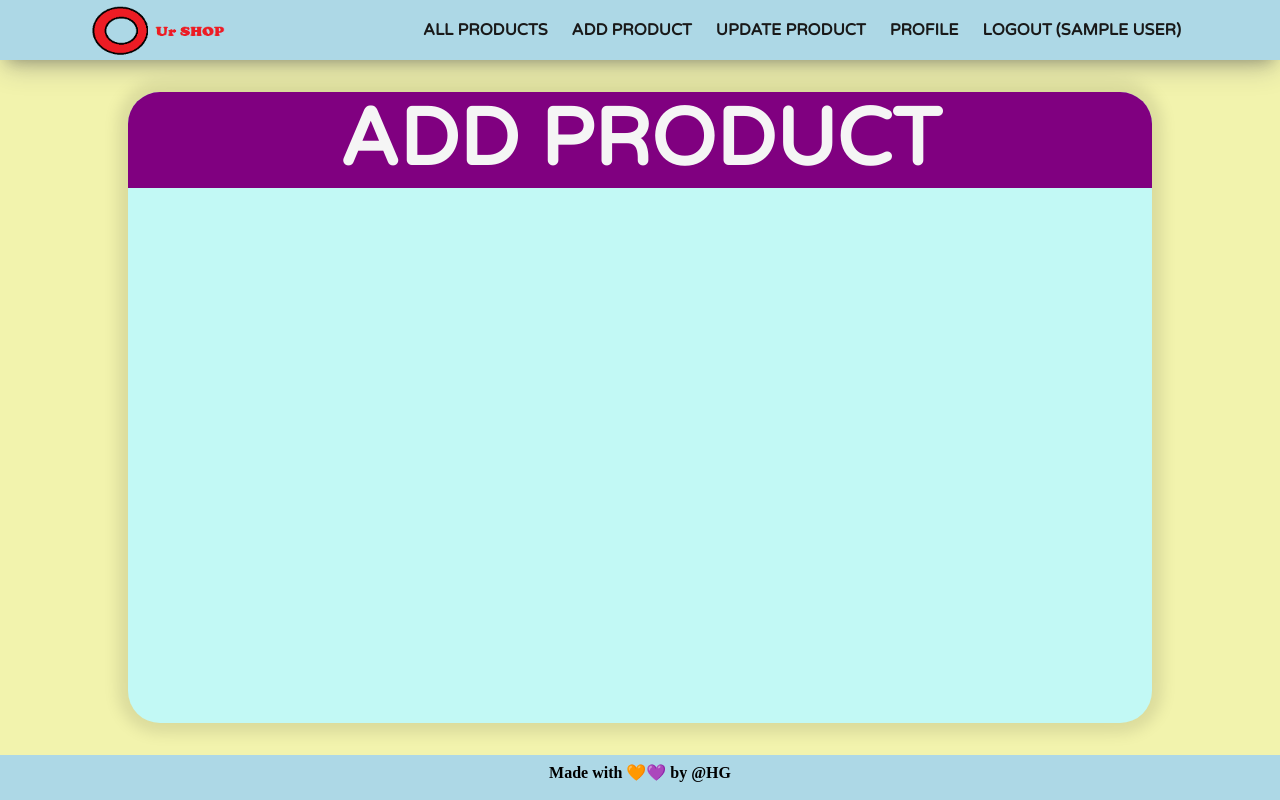
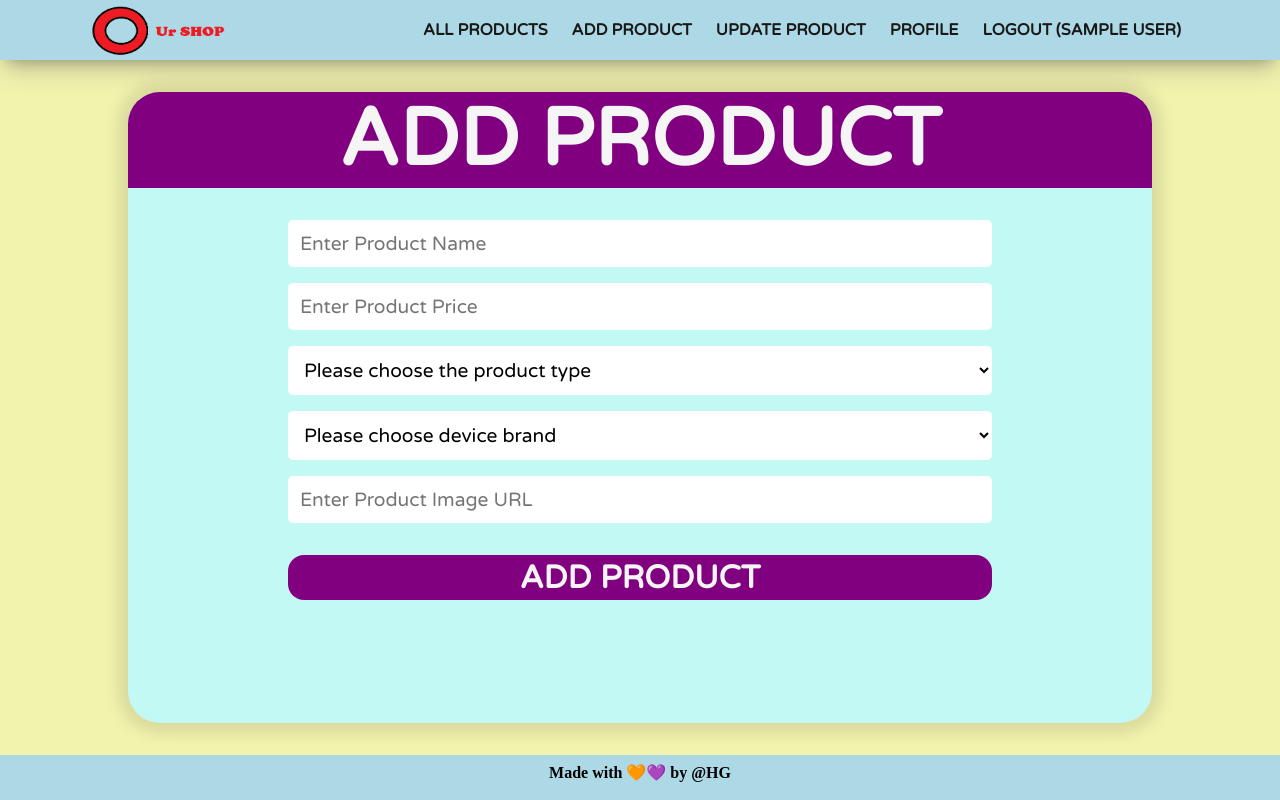
Before and after one commit to harshit118garg/E-Comm-DashBoard, a React (Vite) app in the folder client/: page /add in a window 1280 px wide. Built offline with nearby package versions, Linux system fonts and the light colour scheme; sample sign-in values are in the browser's storage.

Commit message:
add product page ui

```diff
--- a/client/src/App.jsx
+++ b/client/src/App.jsx
@@ -11,6 +11,7 @@ import SignUp from "./pages/SignUp";
 import Login from "./pages/Login";
 import Home from "./pages/Home";
 import Products from "./pages/Products";
+import AddProduct from "./pages/AddProduct";
 
 function App() {
   return (
@@ -22,7 +23,7 @@ function App() {
 
           <Route element={<PrivateComp />}>
             <Route path="/products" element={<Products />} />
-            <Route path="/add" element={<h3>Add Product</h3>} />
+            <Route path="/add" element={<AddProduct />} />
             <Route path="/update" element={<h3>Update Product</h3>} />
             <Route path="/profile" element={<h3>Profile</h3>} />
           </Route>
--- /dev/null
+++ b/client/src/pages/AddProduct.jsx
@@ -0,0 +1,82 @@
+import React, { useState } from "react";
+import "../sass/AddProduct.scss";
+
+const AddProduct = () => {
+  const types = [
+    "Please choose the product type",
+    "mobile",
+    "tablet",
+    "smartwatch",
+    "accessories",
+  ];
+  const deviceBrand = [
+    "Please choose device brand",
+    "APPLE",
+    "GOOGLE",
+    "SAMSUNG",
+    "REDMI",
+    "VIVO",
+    "ONE PLUS",
+    "iQOO",
+    "MOTOROLA",
+    "OPPO",
+    "DELL",
+  ];
+
+  const [name, setName] = useState("");
+  const [price, setprice] = useState("");
+  const [category, setCategory] = useState(types[0]);
+  const [brand, setBrand] = useState(deviceBrand[0]);
+  const [imgUrl, setImgUrl] = useState("");
+
+  const handleProductAdd = async (e) => {
+    e.preventDefault();
+
+    console.log(`name -> ${name}`);
+    console.log(`price -> ${price}`);
+    console.log(`category -> ${category}`);
+    console.log(`brand -> ${brand}`);
+    console.log(`image Url -> ${imgUrl}`);
+  };
+
+  return (
+    <>
+      <h3>Add Product</h3>
+      <div className="addProduct">
+        <input
+          type="text"
+          placeholder="Enter Product Name"
+          value={name}
+          onChange={(e) => setName(e.target.value)}
+        />
+        <input
+          type="text"
+          placeholder="Enter Product Price"
+          value={price}
+          onChange={(e) => setprice(e.target.value)}
+        />
+        <select onChange={(e) => setCategory(e.target.value)} value={category}>
+          {types.map((option, index) => {
+            return <option key={index}>{option}</option>;
+          })}
+        </select>
+        <select value={brand} onChange={(e) => setBrand(e.target.value)}>
+          {deviceBrand.map((deviceBrandName, index) => {
+            return <option key={index}>{deviceBrandName}</option>;
+          })}
+        </select>
+        <input
+          type="text"
+          placeholder="Enter Product Image URL"
+          value={imgUrl}
+          onChange={(e) => setImgUrl(e.target.value)}
+        />
+        <button type="button" className="button" onClick={handleProductAdd}>
+          Add Product
+        </button>
+      </div>
+    </>
+  );
+};
+
+export default AddProduct;
--- a/client/src/pages/Products.jsx
+++ b/client/src/pages/Products.jsx
@@ -18,7 +18,7 @@ const Products = () => {
       <div className="products">
         <div className="productsContainer">
           {devices.map((device, index) => {
-            return <Card device={device} index={index} />;
+            return <Card device={device} key={index} />;
           })}
         </div>
       </div>
--- /dev/null
+++ b/client/src/sass/AddProduct.scss
@@ -0,0 +1,53 @@
+.addProduct {
+  font-family: "Varela Round", sans-serif;
+  display: flex;
+  justify-content: center;
+  align-content: center;
+  flex-direction: column;
+  padding: 2rem;
+  margin: 0 8rem 2rem;
+
+  input {
+    padding: 12px;
+    border-radius: 5px;
+    border: none;
+    outline: none;
+    font-size: 1.2rem;
+    margin-bottom: 1rem;
+    font-family: "Varela Round", sans-serif;
+
+    &:focus {
+      border: 2px solid black;
+    }
+  }
+
+  select {
+    background-color: white;
+    padding: 12px;
+    border-radius: 5px;
+    border: none;
+    outline: none;
+    font-size: 1.2rem;
+    margin-bottom: 1rem;
+    font-family: "Varela Round", sans-serif;
+
+    &:focus {
+      border: 2px solid black;
+    }
+  }
+
+  .button {
+    font-family: "Varela Round", sans-serif;
+    height: 45px;
+    text-transform: uppercase;
+    margin-top: 1rem;
+    font-size: 2rem;
+    font-weight: 800;
+    cursor: pointer;
+    background-color: purple;
+    color: whitesmoke;
+    border-radius: 1rem;
+    outline: none;
+    border: none;
+  }
+}
```
